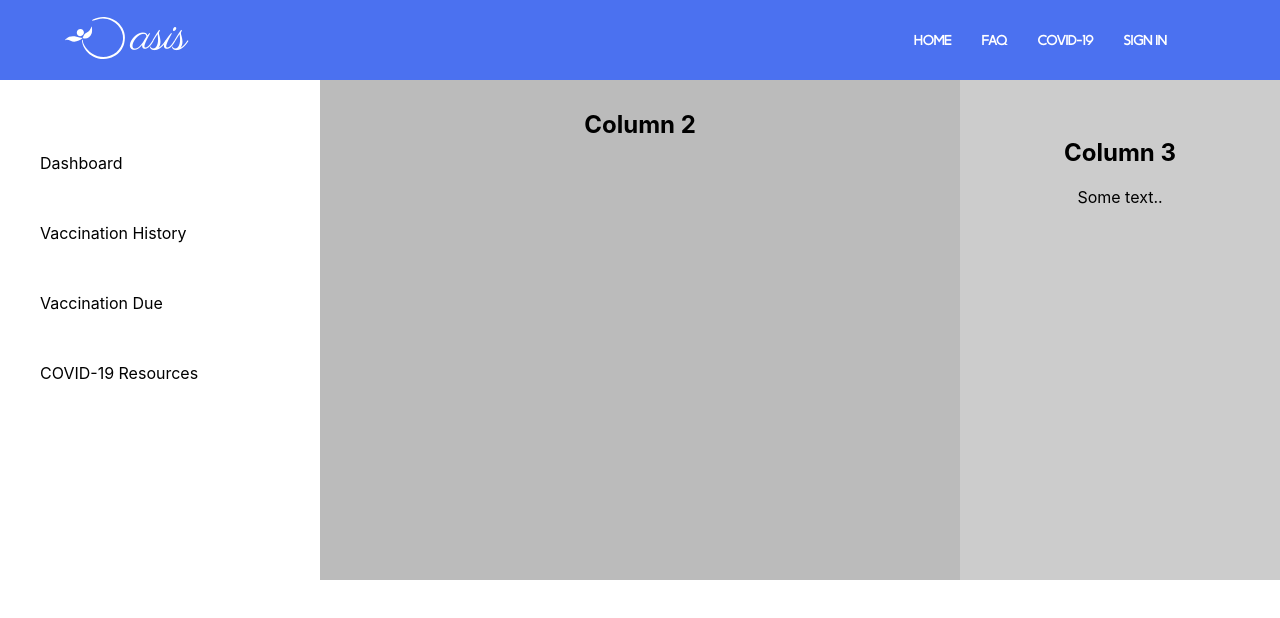
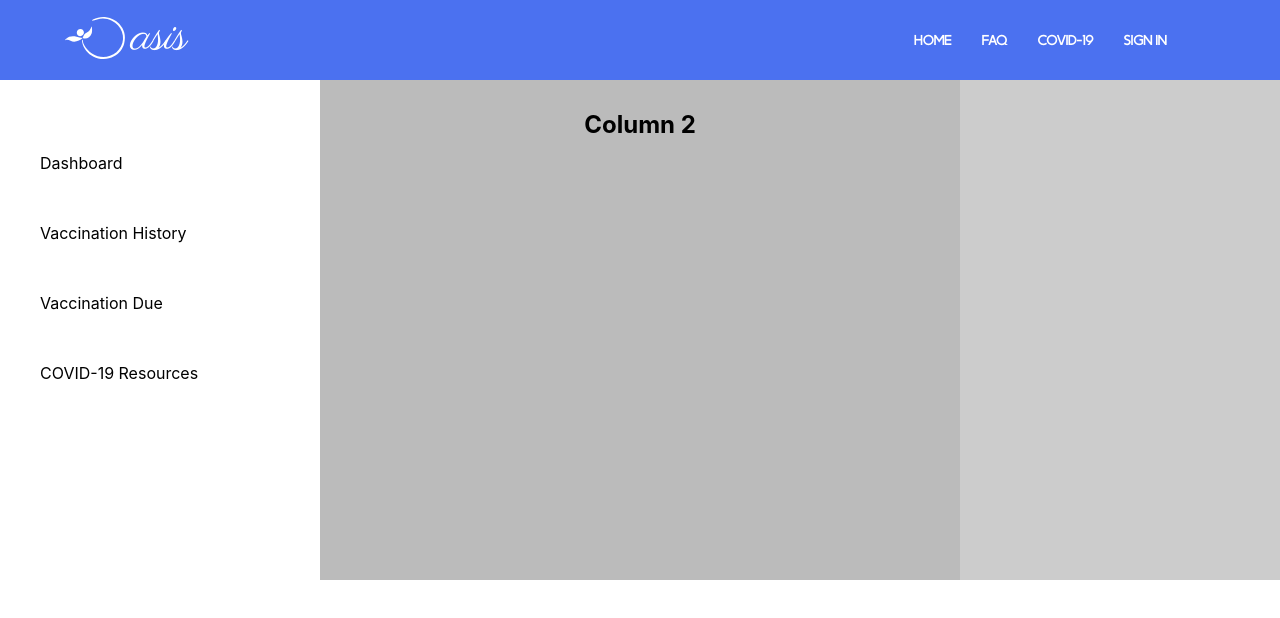
Before and after one commit to akarshroot/oasis, a React (Create React App) app in the folder oasis/: page /dashboard in a window 1280 px wide. Shown: the top 618 px of the page. Built offline with nearby package versions, Linux system fonts and the light colour scheme; the HTML template or start-up script is replaced by a standard one.

Commit message:
dash-temp3

```diff
--- a/oasis/src/pages/Dashboard.js
+++ b/oasis/src/pages/Dashboard.js
@@ -18,8 +18,12 @@ function Dashboard() {
       </div>
 
       <div className="column right" style={{backgroundColor:"#ccc"}}>
-        <h2>Column 3</h2>
-        <p>Some text..</p>
+        <div>
+          <img></img>
+        </div>
+        <div>
+
+        </div>
       </div>
 
     </div>
```
